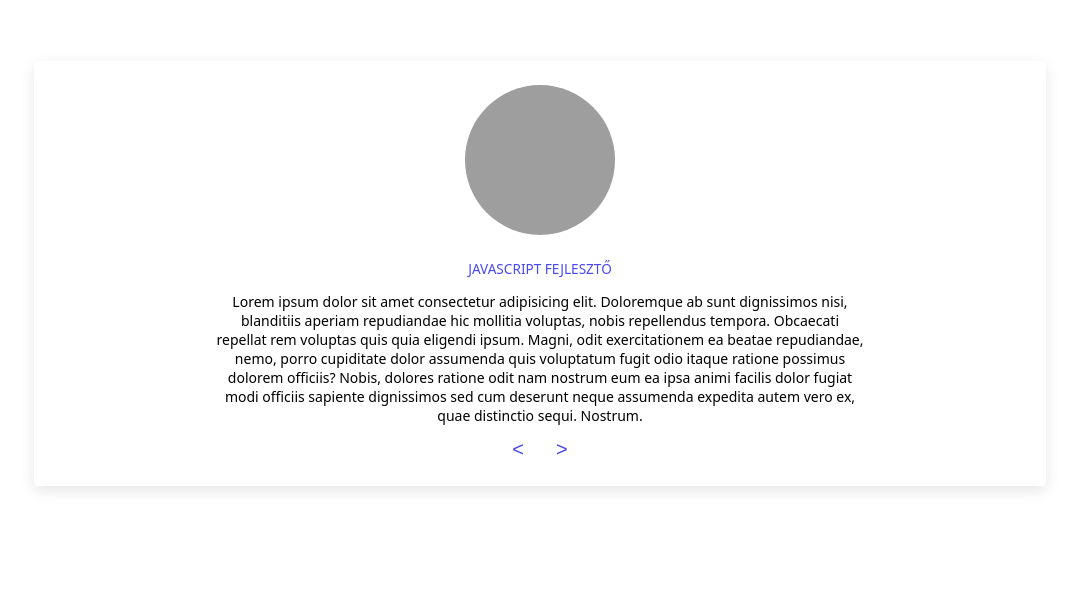
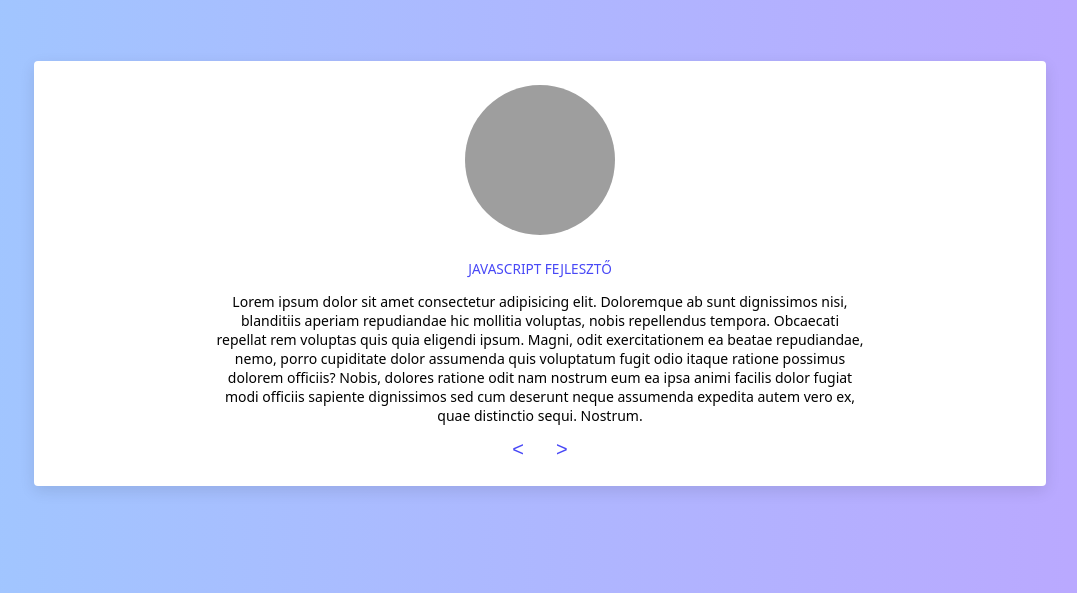
Before and after one commit to szabopeter92/git0121-project03-velemenyek, a plain HTML site: page index.html in a window 1280 px wide. Shown: the part 223-816 px from the top of the page, without its empty margins (100-1177 px from the left). Drawn offline with Linux system fonts and the light colour scheme; grey boxes are pictures that could not be loaded.

Commit message:
Gradient branch létrehozva és átmenetes háttér hozzáadva az oldalhoz a style.css-ben

```diff
--- a/style.css
+++ b/style.css
@@ -1,6 +1,7 @@
 body{
 
     font-family:system-ui, -apple-system, BlinkMacSystemFont, 'Segoe UI', Roboto, Oxygen, Ubuntu, Cantarell, 'Open Sans', 'Helvetica Neue', sans-serif;
+    background: linear-gradient(to right, rgb(159, 200, 255), rgb(188, 166, 255))
 }
 
 main{
```
